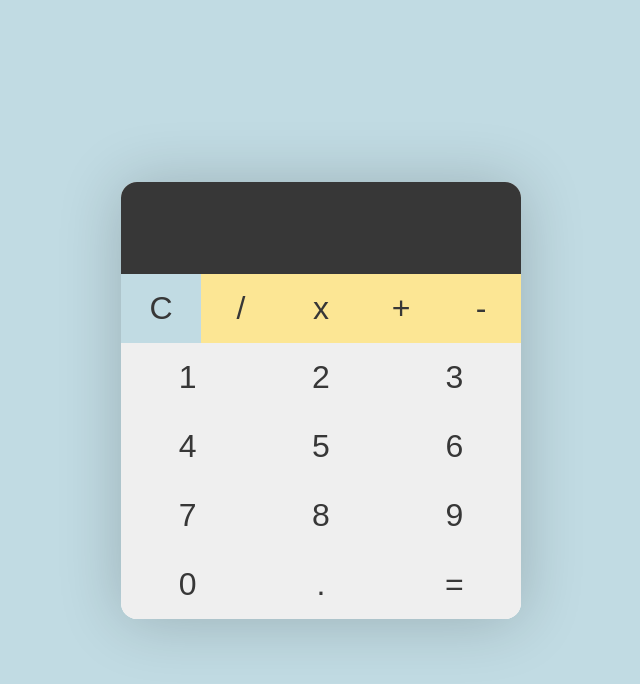
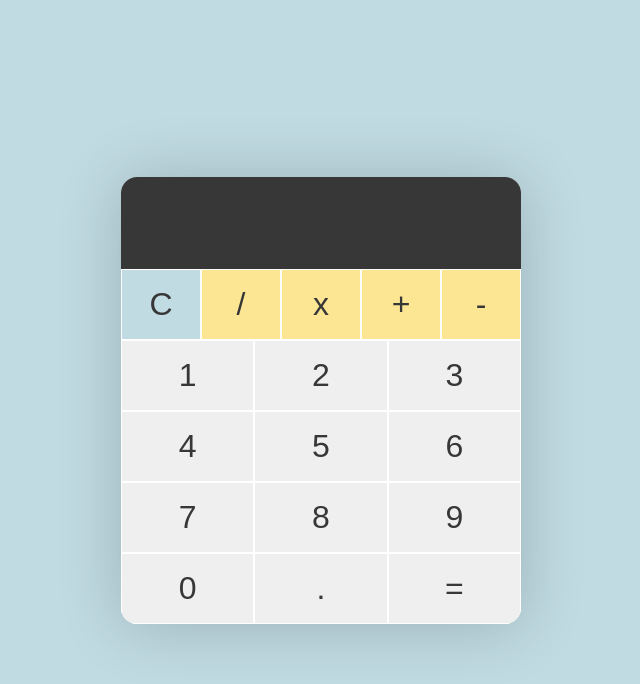
Before and after one commit to nelly02d/Calculator, a React (Create React App) app: page / in a window 1280 px wide. Shown: the top 684 px of the page, without its empty margins (319-959 px from the left). Built offline with nearby package versions, Linux system fonts and the light colour scheme; a web font is replaced by a local one.

Commit message:
add border style on button

```diff
--- a/src/App.js
+++ b/src/App.js
@@ -7,94 +7,85 @@ class App extends React.Component {
     this.state = {
       currInput: '',
       prevInput: '',
-      operand: ['+', '-', '/', 'x']
+      operation: undefined
     };
 
     this.handeNumbers = this.handeNumbers.bind(this);
     this.handleOperators = this.handleOperators.bind(this);
     this.calculate = this.calculate.bind(this);
+    this.handleReset = this.handleReset.bind(this);
   };
 
-
-  handeNumbers = (e) => {
-    const value = e.target.textContent;
-
-    if(value === '.' && this.state.currInput.includes('.')) return;
-    if(value === '.' && this.state.currInput === '') return;
-
-    if (value === 'C') {
-      this.setState({
-        currInput: '',
-        prevInput: ''
-      })
-    } else {
-      this.setState(state => ({
-        currInput: this.state.currInput.toString() + value.toString()
-      }));
-    }
+  //handle to reset state to null
+  handleReset = () => {
+    this.setState({
+      currInput: '',
+      prevInput: '',
+    })
   }
 
-  handleOperators = (e) => {
-    const value = e.target.textContent;
-    if(this.state.operand.includes(value) && this.state.currInput === '') return;
+  //handle when number is pressed
+  handeNumbers = (event) => {
+    if(event.currentTarget.value === '.' && this.state.currInput.includes('.')) return;
+    if(event.currentTarget.value === '.' && this.state.currInput === '') return;
 
+    let stringInput = this.state.currInput.toString() + event.currentTarget.value.toString();
+    this.setState({
+      currInput: stringInput
+    })
+  }
+
+  handleOperators = (event) => {
+    if(this.state.currInput === '') return
     if(this.state.prevInput !== '') {
       this.calculate();
     };
 
-    this.setState(state => ({
-      prevInput: `${this.state.currInput} ${value}`,
-      currInput:''
-    }));
+    this.setState({
+      currInput: '',
+      prevInput: `${this.state.currInput} ${event.currentTarget.value}`,
+      operation: event.currentTarget.value
+    })
   }
 
 
   calculate = () => {
     let calculation;
+    let operator = this.state.operation
 
     const prev = parseFloat(this.state.prevInput);
     const curr = parseFloat(this.state.currInput);
     if(isNaN(prev) || isNaN(curr)) return;
 
-    //
-
-    // for(let i = 0; i < this.state.operand.length; i++) {
-    //   switch(this.state.operand[i]) {
-    //     case '+':
-    //       calculation = prev - curr
-    //       break;
-    //     case '-':
-    //       calculation = prev - curr
-    //       break;
-    //     case '*':
-    //       calculation = prev - curr
-    //       break;
-    //     case '/':
-    //       calculation = prev - curr
-    //       break;
-    //     default:
-    //       return;
-    //   }
+    // if(operator === '+') {
+    //   calculation = prev + curr;
+    // } else if(operator === '-') {
+    //   calculation = prev - curr;
+    // } else if(operator === 'x') {
+    //   calculation = prev * curr;
+    // } else if(operator === '/') {
+    //   calculation = prev / curr;
     // }
 
+    switch(operator) {
+      case '+':
+        calculation = prev + curr;
+      break;
+      case '-':
+        calculation = prev - curr;
+      break;
+      case 'x':
+        calculation = prev * curr;
+      break;
+      case '/':
+        calculation = prev / curr;
+      break;
+    }
 
-    this.state.operand.forEach(operator => {
-      if(operator === '+') {
-        calculation = prev + curr
-      } else if(operator === '-') {
-        calculation = prev - curr;
-      } else {
-        return
-      }
-
-      console.log(operator)
-    });
-
-
-    this.setState(state => ({
-      prevInput: calculation ,
-      currInput: ''
-    }));
+    this.setState({
+      currInput: calculation,
+      prevInput: ''
+    })
   }
 
   render() {
@@ -106,25 +97,25 @@ class App extends React.Component {
             <div id='current-input'>{ this.state.currInput }</div>
           </div>
           <div className='operator'>
-            <button id='clear' onClick={ this.handeNumbers }>C</button>
-            <button id='divide' onClick={ this.handleOperators }>/</button>
-            <button id='multiply' onClick={ this.handleOperators }>x</button>
-            <button id='add' onClick={ this.handleOperators }>+</button>
-            <button id='subtract' onClick={ this.handleOperators }>-</button>
+            <button value='c' id='clear' onClick={ this.handleReset }>C</button>
+            <button value='/' id='divide' onClick={ this.handleOperators }>/</button>
+            <button value='x' id='multiply' onClick={ this.handleOperators }>x</button>
+            <button value='+' id='add' onClick={ this.handleOperators }>+</button>
+            <button value='-' id='subtract' onClick={ this.handleOperators }>-</button>
           </div>
           <div className='digits'>
-            <button id='one' onClick={ this.handeNumbers }>1</button>
-            <button id='two' onClick={ this.handeNumbers }>2</button>
-            <button id='three' onClick={ this.handeNumbers }>3</button>
-            <button id='four' onClick={ this.handeNumbers }>4</button>
-            <button id='five' onClick={ this.handeNumbers }>5</button>
-            <button id='six' onClick={ this.handeNumbers }>6</button>
-            <button id='seven' onClick={ this.handeNumbers }>7</button>
-            <button id='eight' onClick={ this.handeNumbers }>8</button>
-            <button id='nine' onClick={ this.handeNumbers }>9</button>
-            <button id='zero' onClick={ this.handeNumbers }>0</button>
-            <button id='decimals' onClick={ this.handeNumbers }>.</button>
-            <button id='equals' onClick={ this.calculate }>=</button>
+            <button value='1' id='one' onClick={ this.handeNumbers }>1</button>
+            <button value='2' id='two' onClick={ this.handeNumbers }>2</button>
+            <button value='3' id='three' onClick={ this.handeNumbers }>3</button>
+            <button value='4' id='four' onClick={ this.handeNumbers }>4</button>
+            <button value='5' id='five' onClick={ this.handeNumbers }>5</button>
+            <button value='6' id='six' onClick={ this.handeNumbers }>6</button>
+            <button value='7' id='seven' onClick={ this.handeNumbers }>7</button>
+            <button value='8' id='eight' onClick={ this.handeNumbers }>8</button>
+            <button value='9' id='nine' onClick={ this.handeNumbers }>9</button>
+            <button value='0' id='zero' onClick={ this.handeNumbers }>0</button>
+            <button value='.' id='decimals' onClick={ this.handeNumbers }>.</button>
+            <button value='=' id='equals' onClick={ this.calculate }>=</button>
           </div>
         </div>
     </div>
--- a/src/scss/_variables.scss
+++ b/src/scss/_variables.scss
@@ -5,6 +5,7 @@ $digits-color: #494949;
 $operator-color: #FCE694;
 $output-color: #373737;
 $previous-operand:#F6FEAA;
+$border-color: #ffffff;
 
 $font-weights: (
   "regular": 400,
--- a/src/scss/main.css
+++ b/src/scss/main.css
@@ -45,7 +45,7 @@ body {
   -webkit-appearance: none;
      -moz-appearance: none;
           appearance: none;
-  border: none;
+  border: 1px solid #ffffff;
   outline: none;
   color: #373737;
   font-size: 2rem;
@@ -54,7 +54,7 @@ body {
   transition: 0.4s;
 }
 .app button:hover {
-  opacity: 0.9;
+  background-color: rgba(0, 0, 0, 0.5);
 }
 .app .operator {
   display: flex;
@@ -66,6 +66,9 @@ body {
   flex: 1 1 0%;
   background-color: #FCE694;
 }
+.app .operator button:hover {
+  background-color: rgba(0, 0, 0, 0.5);
+}
 .app .digits {
   display: flex;
   flex-wrap: wrap;
--- a/src/scss/main.scss
+++ b/src/scss/main.scss
@@ -42,7 +42,7 @@ body {
 
 	button {
 		appearance: none;
-		border: none;
+		border: 1px solid $border-color;
 		outline: none;
 		color: $output-color;
 		font-size: 2rem;
@@ -51,7 +51,7 @@ body {
 		transition: 0.4s;
 
 		&:hover {
-			opacity: 0.9;
+			background-color: rgba(0, 0, 0, 0.5);
 		}
 	}
 
@@ -67,6 +67,10 @@ body {
 		button {
 			flex: 1 1 0%;
 			background-color: $operator-color;
+
+			&:hover {
+				background-color: rgba(0, 0, 0, 0.5);
+			}
 		}
 	}
 
```
Also changed, not shown: 2 other files (tests, documents, lock files or other folders).
